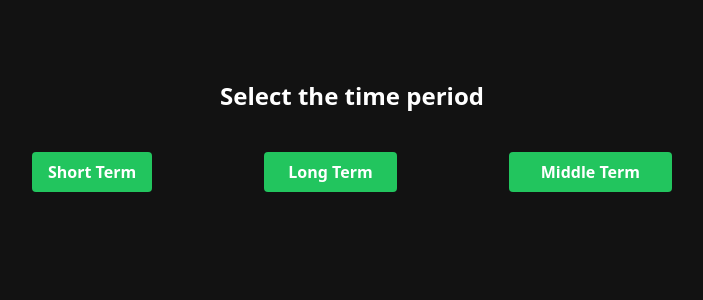
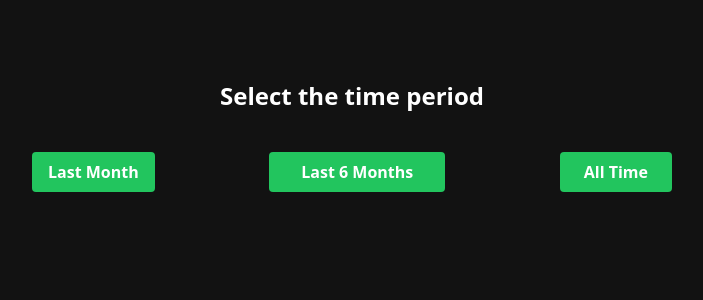
Before and after one commit to Coke-Ice-and-Lemon/thewalls, a Next.js app: page /explore in a window 1280 px wide. Shown: the top 300 px of the page, without its empty margins (288-991 px from the left). Built offline with nearby package versions, Linux system fonts and the light colour scheme; no server answers.

Commit message:
Ui change

```diff
--- a/src/pages/explore.js
+++ b/src/pages/explore.js
@@ -9,15 +9,15 @@ const Explore = () => {
             <div className="flex flex-row w-5/6 lg:w-3/6 justify-between mt-10">
                 <Link href={{pathname:'tracks',query:{time_range:'short_term'}}}><button className="bg-green-500 hover:bg-green-700 text-white font-bold
                 px-1 py-2 lg:px-4 rounded">
-                    Short Term
+                    Last Month
+                </button></Link>
+                <Link href={{pathname:'tracks',query:{time_range:'medium_term'}}}><button className="bg-green-500 hover:bg-green-700 text-white font-bold
+                px-1 py-2 lg:px-8 rounded">
+                    Last 6 Months
                 </button></Link>
                 <Link href={{pathname:'tracks',query:{time_range:'long_term'}}}><button className="bg-green-500 hover:bg-green-700 text-white font-bold
                 px-1 py-2 lg:px-6 rounded">
-                    Long Term
-                </button></Link>
-                <Link href={{pathname:'tracks',query:{time_range:'medium_term'}}}><button className="bg-green-500 hover:bg-green-700 text-white font-bold
-                px-1 py-2 lg:px-8 rounded">
-                    Middle Term
+                    All Time
                 </button></Link>
             </div>
         </div>
```
